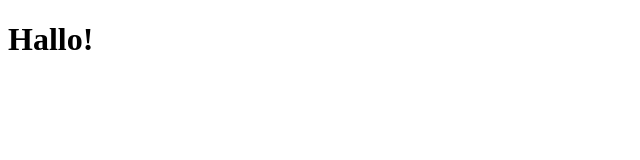
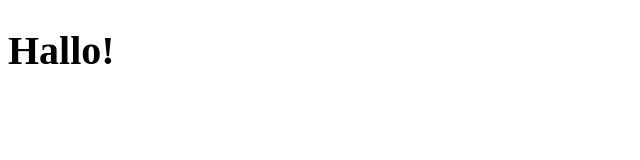
Before and after one commit to pia180316/simplified-setup, a website: page index.html in a window 1280 px wide. Shown: the whole page, without its empty margins (0-640 px from the left). Drawn offline with Linux system fonts and the light colour scheme.

Commit message:
simple setup

```diff
--- /dev/null
+++ b/body.css
@@ -0,0 +1,4 @@
+body{
+    color20px;
+    font-size: 20px;
+}
--- a/index.html
+++ b/index.html
@@ -2,6 +2,7 @@
 <html>
     <head>
       <title>Pia's Website</title>
+      <link rel="stylesheet" href="styles.css">
     </head>
     <body>
         <h1>Hallo!</h1>
--- a/styles.css
+++ b/styles.css
@@ -1 +1 @@
-<link rel="stylesheet" href="styles.css">
+@import url(body.css);
```
